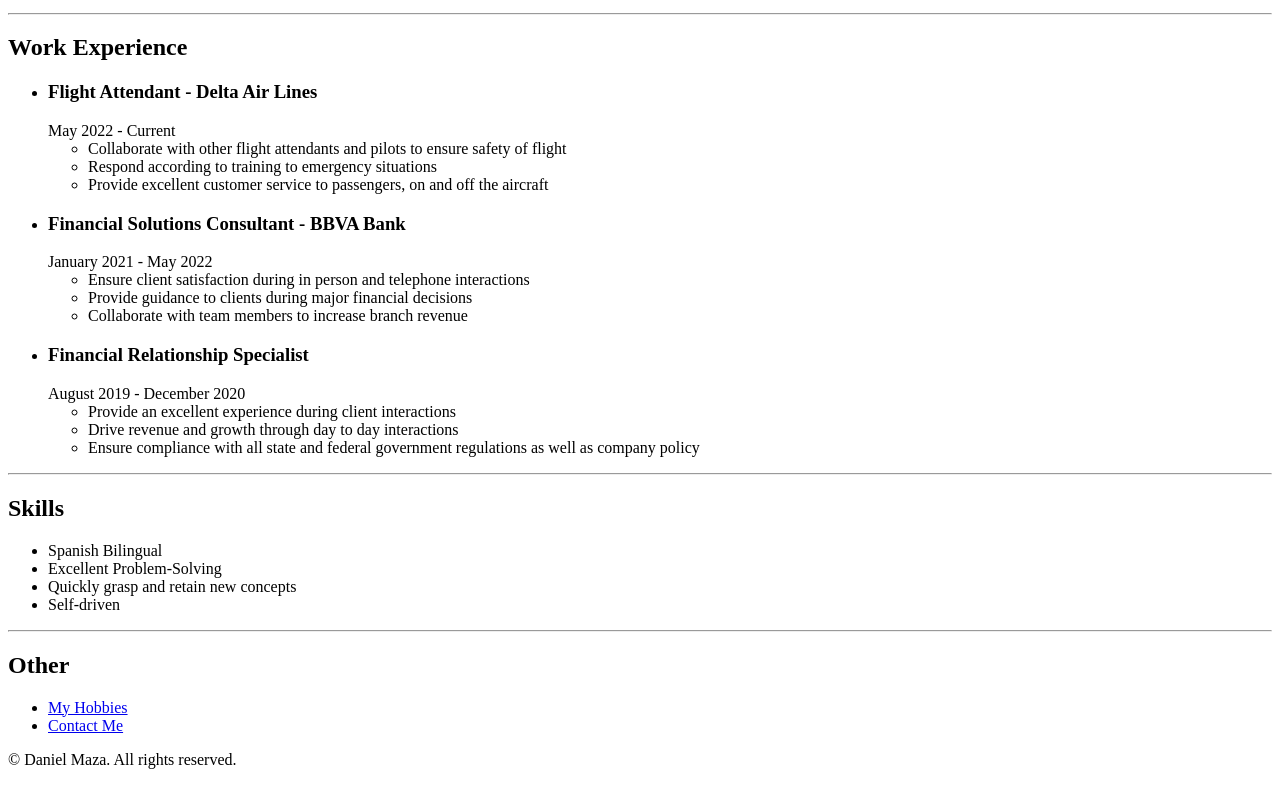
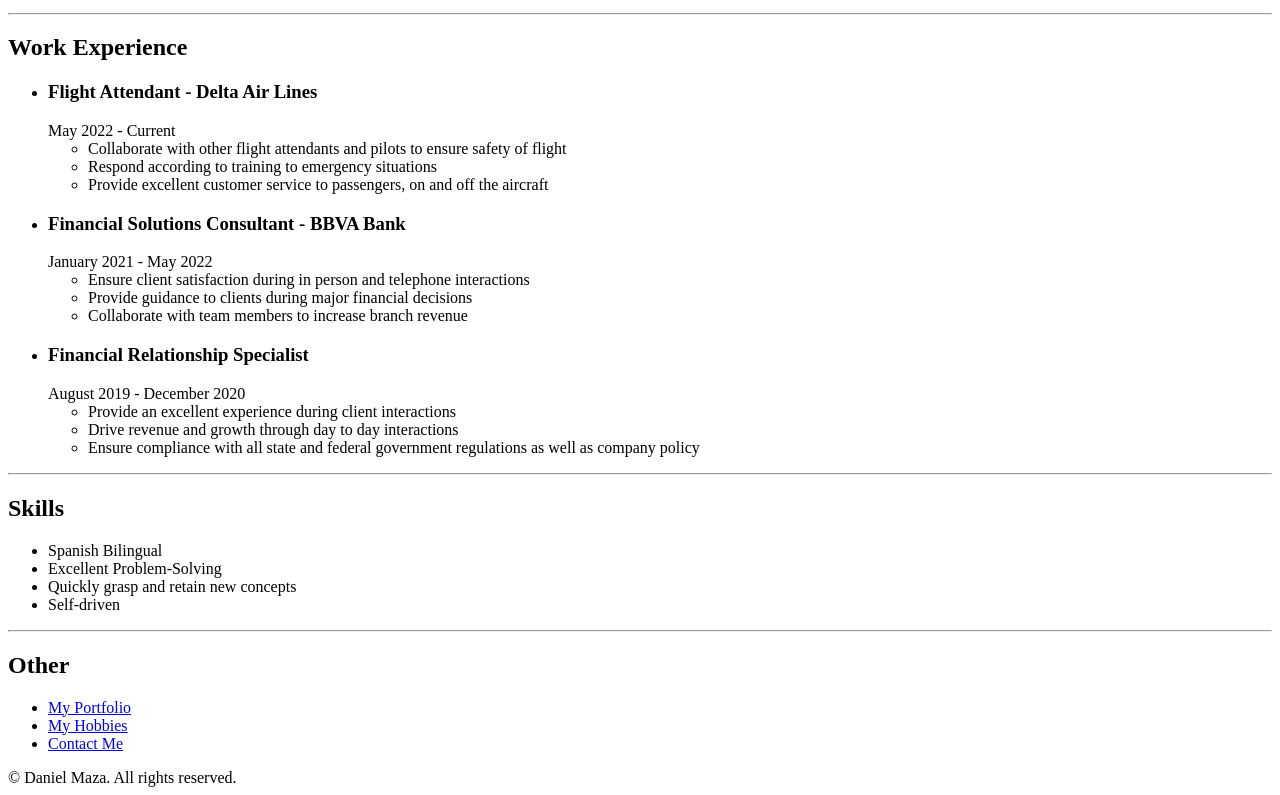
Before and after one commit to Dmaza93/html-resume, a plain HTML site: page index.html in a window 1280 px wide. Shown: the part 443-1238 px from the top of the page. Drawn offline with Linux system fonts and the light colour scheme.

Commit message:
Add files via upload

```diff
--- a/index.html
+++ b/index.html
@@ -76,6 +76,7 @@
     <hr/>
     <h2>Other</h2>
     <ul>
+        <li><a href="https://dmaza93.github.io/html-portfolio/">My Portfolio</a></li>
         <li><a href="./hobbies.html">My Hobbies</a></li>
         <li><a href="./contact.html">Contact Me</a></li>
     </ul>
```
